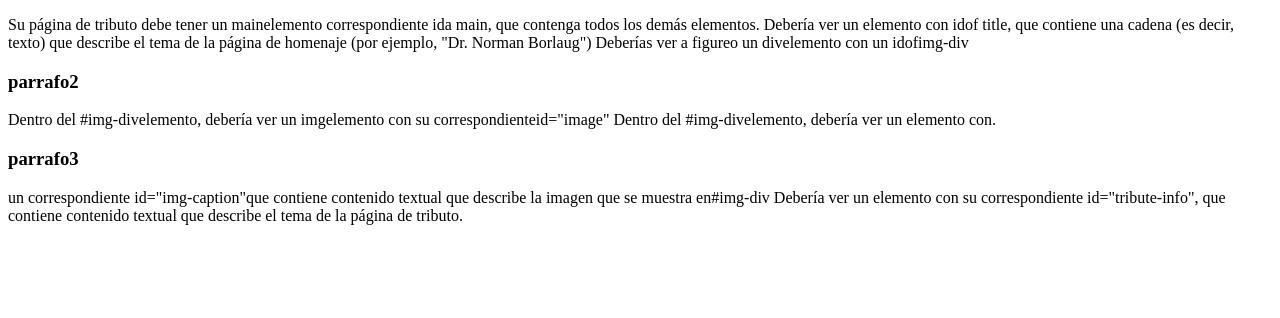
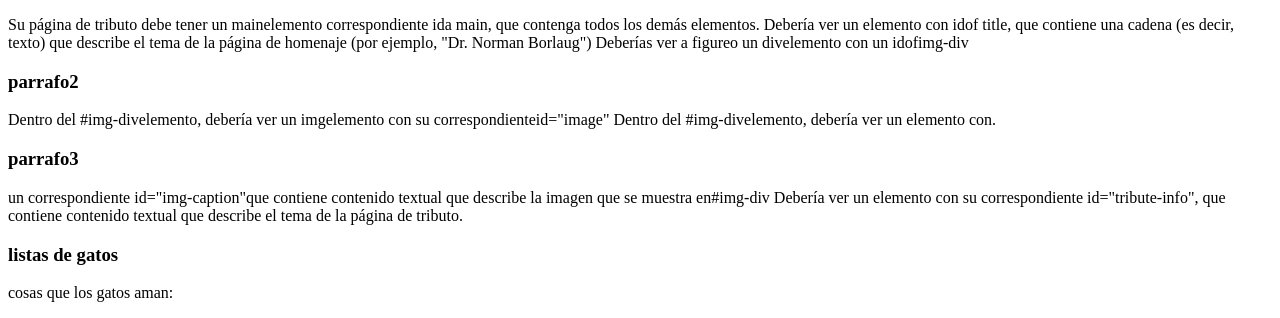
Before and after one commit to diego-novoa/Html-css-Practicas, a plain HTML site: page index.html in a window 1280 px wide. Shown: the part 606-924 px from the top of the page. Before the commit the page ends 847 px from the top, so only its background shows below. Drawn offline with Linux system fonts and the light colour scheme.

Commit message:
actualizando

```diff
--- a/index.html
+++ b/index.html
@@ -36,6 +36,9 @@ Dentro del #img-divelemento, debería ver un elemento con.</p>
 Debería ver un elemento con su correspondiente
 id="tribute-info", que contiene contenido textual que describe
 el tema de la página de tributo.</p>
+     <h3>listas de gatos</h3>
+     <p>cosas que los gatos aman:</p>
+     <ul></ul>
    </main>
   </body>
 </html>
```
